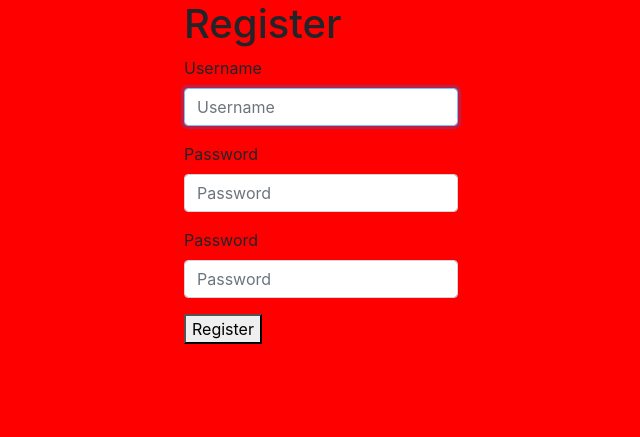
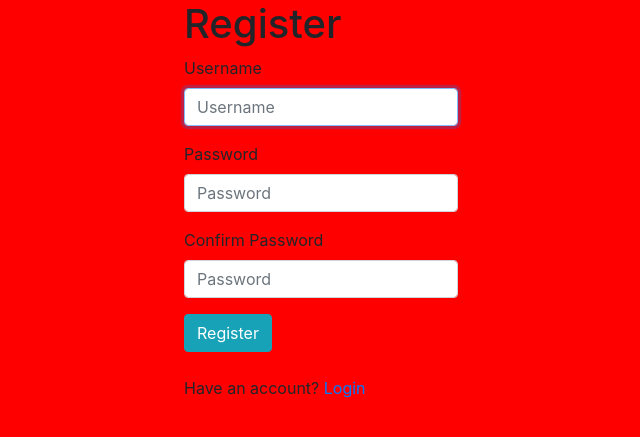
Before and after one commit to permoK/jadi-DBMS-v2, a Django app: page /accounts/register/ in a window 1280 px wide. Shown: the top 437 px of the page, without its empty margins (319-959 px from the left). Run offline with Django 4.2, Linux system fonts and the light colour scheme; parts of the project's set-up code (start-up, migrations or seed data) failed here and were passed over; some libraries are stand-ins or nearby versions.

Commit message:
update auth account

```diff
--- a/jadiv2/core/templates/accounts/login.html
+++ b/jadiv2/core/templates/accounts/login.html
@@ -6,7 +6,7 @@
 	<form method="post">
 		{% csrf_token %}
 		{{ form.as_p }}
-		<button type="submit">Login</button><br>
+		<button type="submit" class="btn btn-info" >Login</button><br>
 
 		<span>Don't have an account?</span><h5><a href="{% url 'register' %}">Register</a></h5>
 	</form>
--- a/jadiv2/core/templates/accounts/profile.html
+++ b/jadiv2/core/templates/accounts/profile.html
@@ -10,7 +10,10 @@
 	</div>
 	<form action="{% url 'logout' %}" method="post">
 		{% csrf_token %}
-		<button class="btn btn-primary" type="submit">Logout</button>
+
+		<a href="{% url 'index' %}"><button class="btn btn-primary">Home</button></a>
+		<button class="btn btn-danger" type="submit">Logout</button>
+
 	</form>
 
 </div>
--- a/jadiv2/core/templates/accounts/register.html
+++ b/jadiv2/core/templates/accounts/register.html
@@ -29,11 +29,14 @@
 			{% render_field form.password1 class='form-control' placeholder='Password'  %}
 		</div>
 		<div class="form-group mb-3">
-			<label class="label" for="password">Password</label>
+			<label class="label" for="password">Confirm Password</label>
 			{% render_field form.password2 class='form-control' placeholder='Password'  %}
 		</div>
-		<button type="submit">Register</button>
-	</form>
+		<button type="submit" class="btn btn-info" >Register</button><br>
+
+	</form><br>
+	<span>Have an account?</span>
+		<a href="{% url 'login' %}">Login</a>
 </div>
 
 {% endblock content %}
--- a/jadiv2/core/templates/index.html
+++ b/jadiv2/core/templates/index.html
@@ -3,10 +3,14 @@
 {% block content %}
 <div style="display: grid; justify-content: center; gap: 10px;">
 	<h1>Home</h1>
+	{% if request.user.is_authenticated %}
 	<a href="admin/"><button class="btn btn-primary">JADI-DBMS</button></a><br>
 	<a href="{% url 'get_token' %}"><button class="btn btn-primary">AuthToken</button></a><br>
-
+	<a href="{% url 'profile' %}"><button class="btn btn-success">Profile</button></a><br>
+	<a href="{% url 'logout' %}"><button class="btn btn-danger">Logout</button></a>
+	{% else %}
 	<a href="{% url 'register' %}"><button class="btn btn-primary">Register</button></a><br>
 	<a href="{% url 'login' %}"><button class="btn btn-primary">Login</button></a>
+	{% endif %}
 </div>
 {% endblock %}
--- a/jadiv2/core/views.py
+++ b/jadiv2/core/views.py
@@ -1,5 +1,6 @@
 import re
 from django.shortcuts import render
+from django.template import context
 from rest_framework import viewsets, generics, permissions
 from .models import *
 from .serializers import *
@@ -47,7 +48,7 @@ def register_view(request):
             user = form.save()
             login(request, user)
             messages.success(request, 'login success')
-            return redirect('profile')  # Redirect to profile page after registration
+            return redirect('index')  # Redirect to profile page after registration
     else:
         form = UserCreationForm()
         context = {"form":form, "error":form.errors}
@@ -57,7 +58,7 @@ def register_view(request):
 # Login user
 class CustomLoginView(LoginView):
     template_name = 'accounts/login.html'
-    success_url = reverse_lazy('token')
+    success_url = reverse_lazy('index')
 
 # Get token
 class GetTokenView(LoginRequiredMixin, TemplateView):
```
